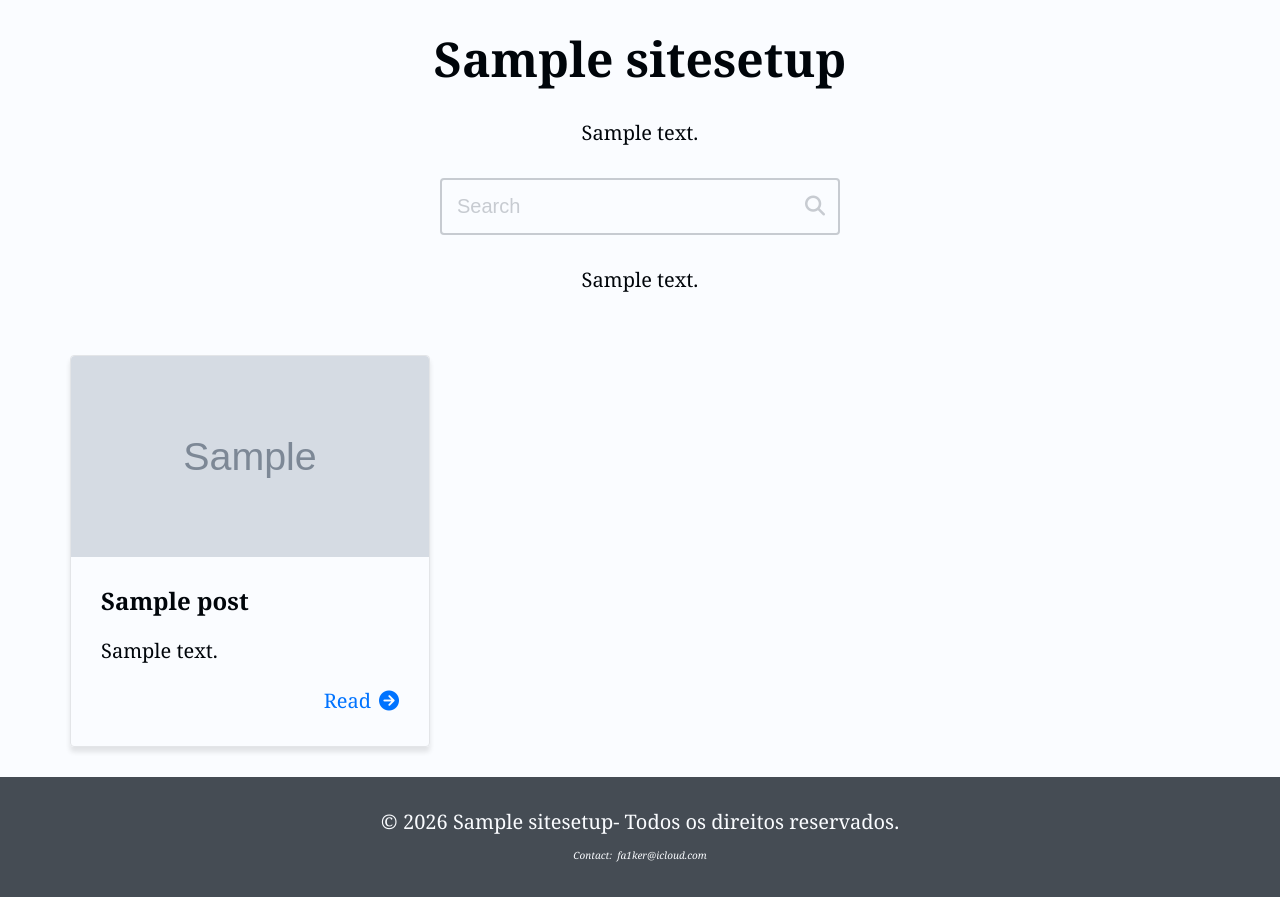
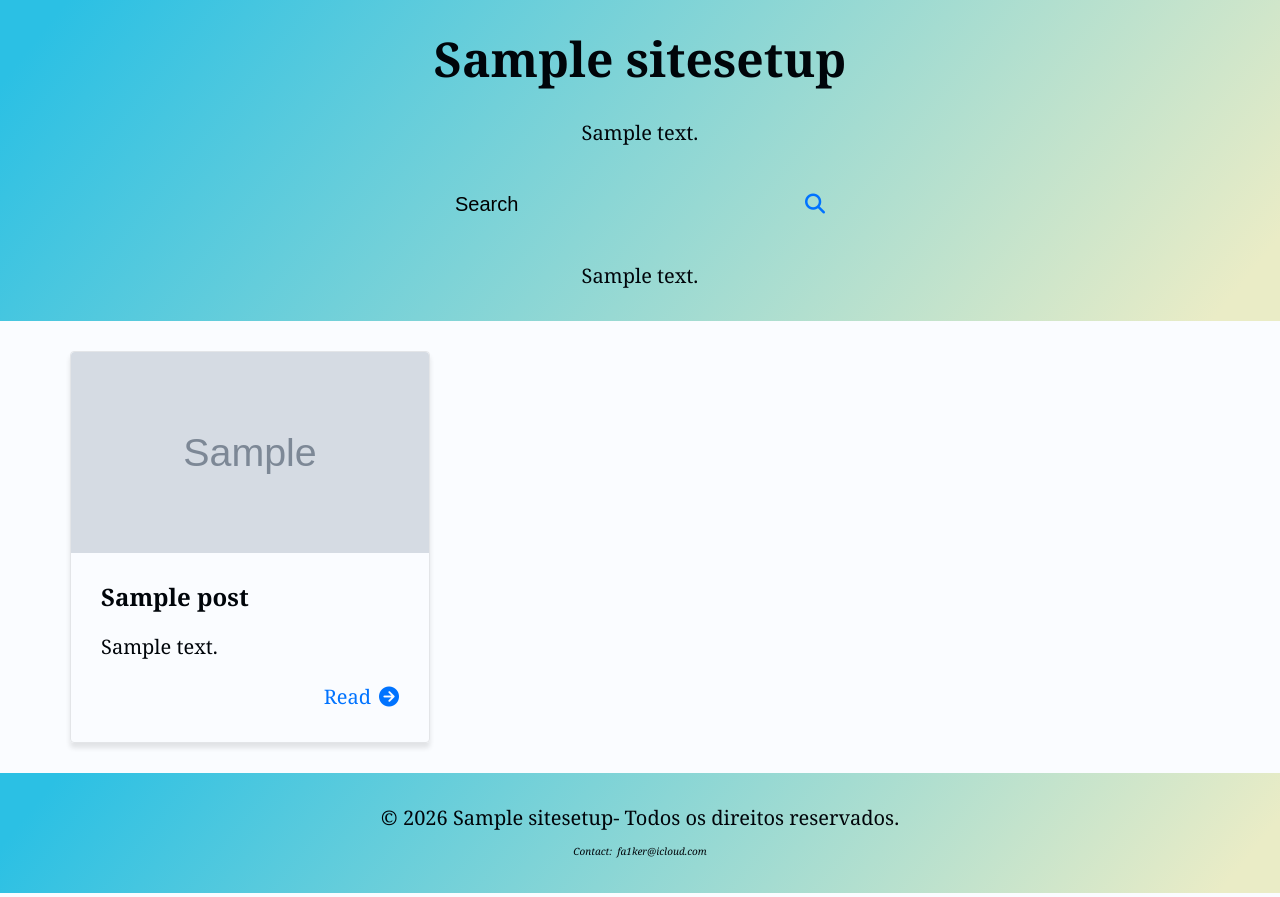
Before and after one commit to Fa1kerXd/projeto-blog-django, a Django app: page / in a window 1280 px wide. Run offline with Django 4.2, Linux system fonts and the light colour scheme; tables that the repository leaves empty hold one stand-in row (values such as "Sample post"); grey boxes marked "Sample" are stand-in pictures.

Commit message:
Change header color

```diff
--- a/djangoapp/blog/static/blog/css/style.css
+++ b/djangoapp/blog/static/blog/css/style.css
@@ -3,7 +3,10 @@
   --_clr-base-hue: 213;
   --_clr-primary: var(--_clr-base-hue) 100%;
   --_clr-gray: var(--_clr-base-hue) 10%;
-
+  --clr-blue: linear-gradient(128.84deg, #2BC0E4 4.35%, #EAECC6 95.65%);
+  --clr-green: #8bcf93;
+  --clr-bl: var(--osano-toggle-off-track-color-contrast, #8e53ff) ;
+  --clr-white: #FFFFFF;
   --clr-whitest: var(--_clr-primary) 100%;
   --clr-white: var(--_clr-primary) 99%;
   --clr-black: var(--_clr-primary) 2%;
@@ -23,6 +26,7 @@
   --clr-gray-dk: var(--_clr-gray) 30%;
   --clr-gray-dkr: var(--_clr-gray) 20%;
   --clr-gray-dkst: var(--_clr-gray) 10%;
+
 
   /* Font-family */
   --ff-regular: Georgia, 'Times New Roman', Times, serif;
@@ -261,6 +265,11 @@ html,
   margin: 0;
 }
 
+.header{
+  background: var(--clr-blue);
+  background-color: var(--clr-green);
+}
+
 /* Menu */
 .menu-items,
 .menu-item {
@@ -293,8 +302,8 @@ html,
 
 .search-input {
   width: 100%;
-  background-color: transparent;
-  border: 2px solid hsl(var(--clr-gray-ltr));
+  background-color: var(--clr-white);
+  border: 2px solid hsl(var(--clr-bl));
   font-size: var(--fs-base);
   padding: var(--spacing-smlst);
   padding-inline-end: calc(var(--spacing-base) + var(--spacing-micro));
@@ -302,7 +311,7 @@ html,
   outline: none;
 }
 .search-input::placeholder {
-  color: hsl(var(--clr-gray-ltr));
+  color: hsl(var(--clr-bl));
 }
 
 .search-input:focus {
@@ -321,7 +330,7 @@ html,
   background: transparent;
   font-size: var(--fs-base);
   padding-inline: var(--spacing-smlst);
-  color: hsl(var(--clr-gray-ltr));
+  color: hsl(var(--clr-primary-base));
 }
 
 .search-content:focus-within .search-btn {
@@ -330,16 +339,17 @@ html,
 
 /* Footer */
 .footer {
-  background: hsl(var(--clr-gray-dk));
-  color: hsl(var(--clr-white));
+  background: var(--clr-blue);
+  background-color: var(--clr-green);
+  color: hsl(var(--clr-bl));
 }
 
 .footer a {
-  color: hsl(var(--clr-white));
+  color: hsl(var(--clr-bl));
 }
 
 .footer a:hover {
-  color: hsl(var(--clr-primary-ltst));
+  color: hsl(var(--clr-bl));
 }
 
 .footer-columns {
```
